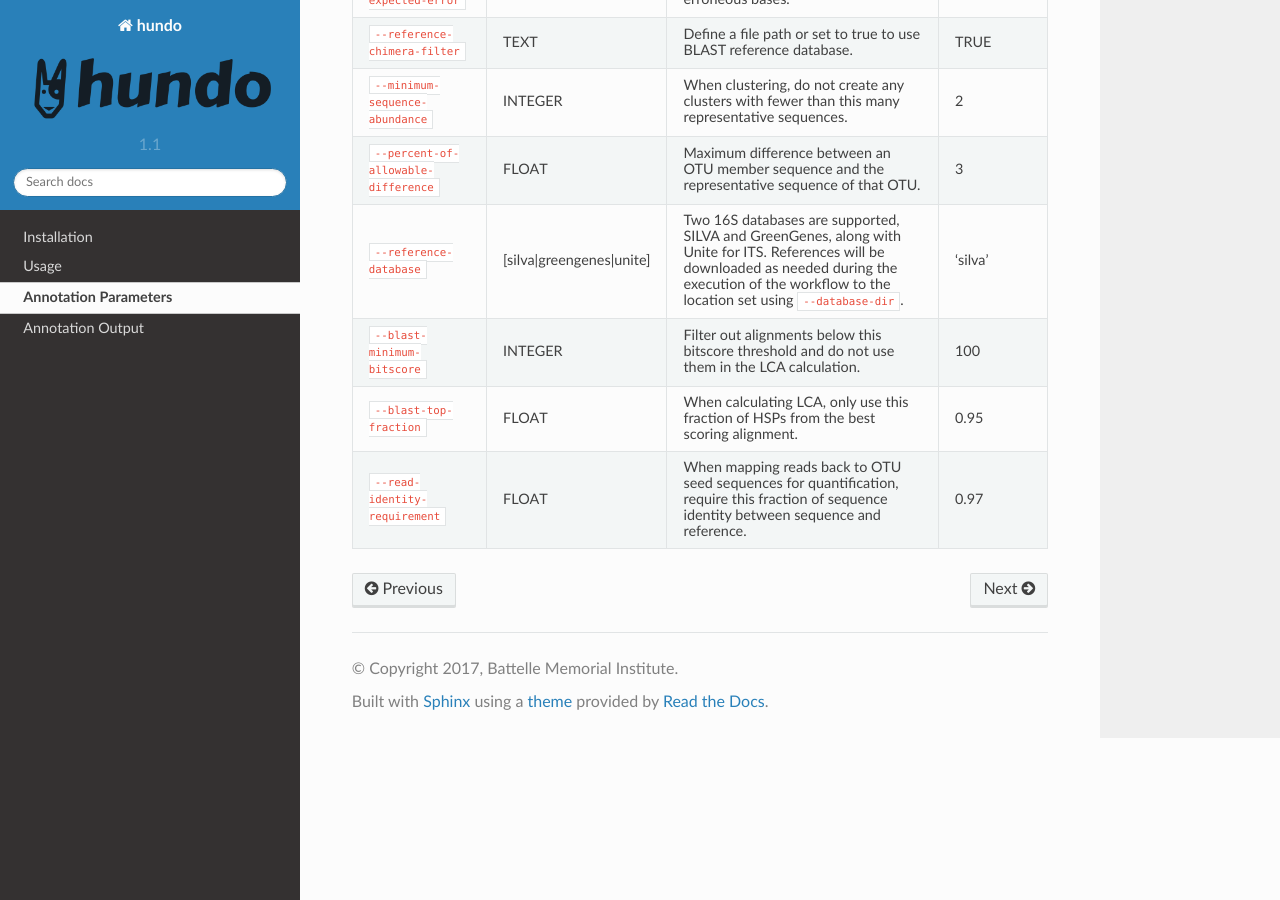
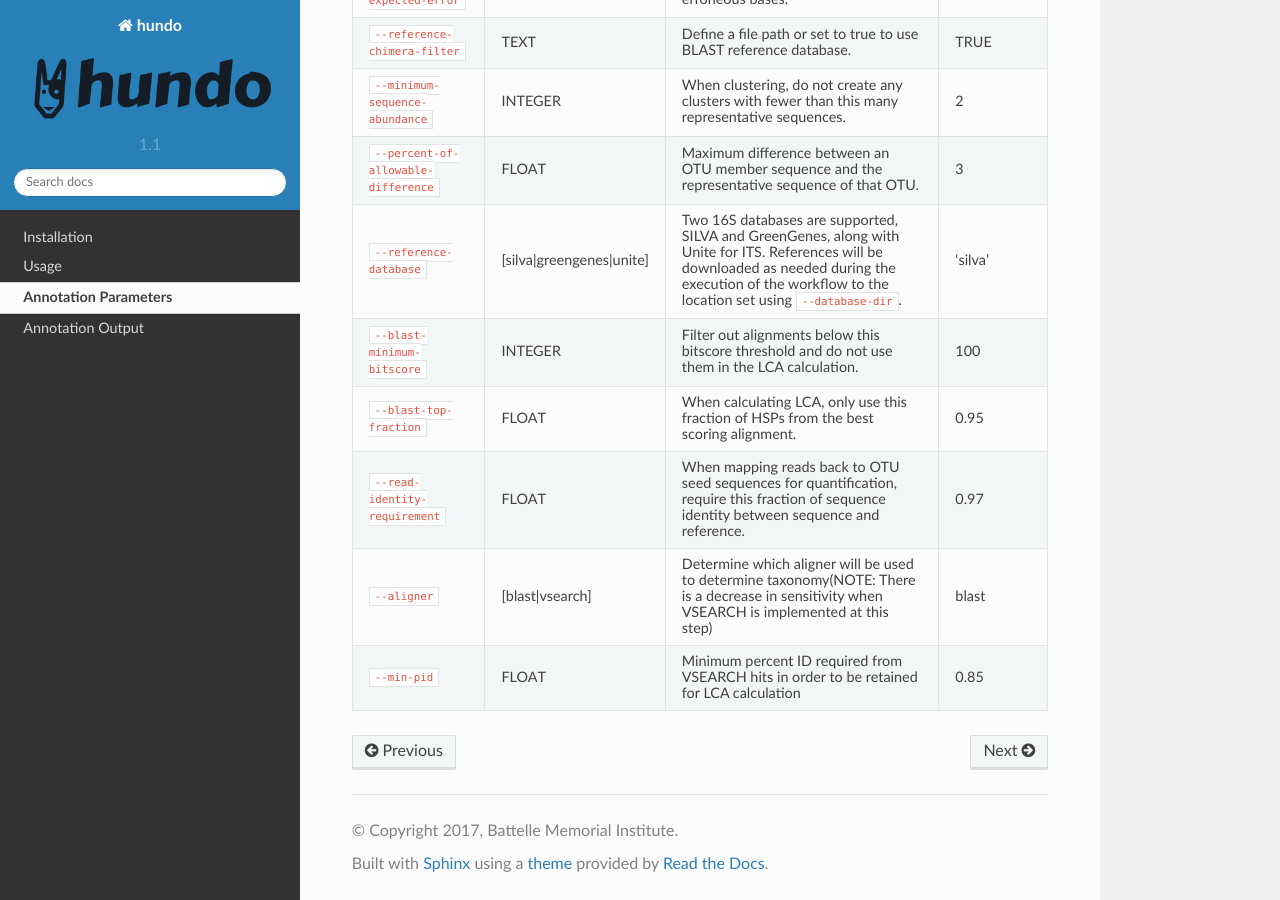
Before and after one commit to pnnl/hundo, a Sphinx documentation site: the page built from docs/parameters.rst, in a window 1280 px wide and 900 px high, scrolled down 1389 px. Built offline with Sphinx 7.4.7 and the Read the Docs theme 2.0.0, drawn with Linux system fonts in a browser that asks for light colours.

Commit message:
updated docs

```diff
--- a/docs/parameters.rst
+++ b/docs/parameters.rst
@@ -60,3 +60,7 @@ Argument list, definitions and default values for ``hundo annotate``:
 +---------------------------------------+--------------------------+-------------------------------------------------------------------------------------------------------------------------------------------------------------------------------------------------------------+-------------------+
 | ``--read-identity-requirement``       | FLOAT                    | When mapping reads back to OTU seed sequences for quantification, require this fraction of sequence identity between sequence and reference.                                                                | 0.97              |
 +---------------------------------------+--------------------------+-------------------------------------------------------------------------------------------------------------------------------------------------------------------------------------------------------------+-------------------+
+| ``--aligner``                         | [blast|vsearch]          | Determine which aligner will be used to determine taxonomy(NOTE: There is a decrease in sensitivity when VSEARCH is implemented at this step)                                                               | blast             |
++---------------------------------------+--------------------------+-------------------------------------------------------------------------------------------------------------------------------------------------------------------------------------------------------------+-------------------+
+| ``--min-pid``                         | FLOAT                    | Minimum percent ID required from VSEARCH hits in order to be retained for LCA calculation                                                                                                                   | 0.85              |
++---------------------------------------+--------------------------+-------------------------------------------------------------------------------------------------------------------------------------------------------------------------------------------------------------+-------------------+
```
